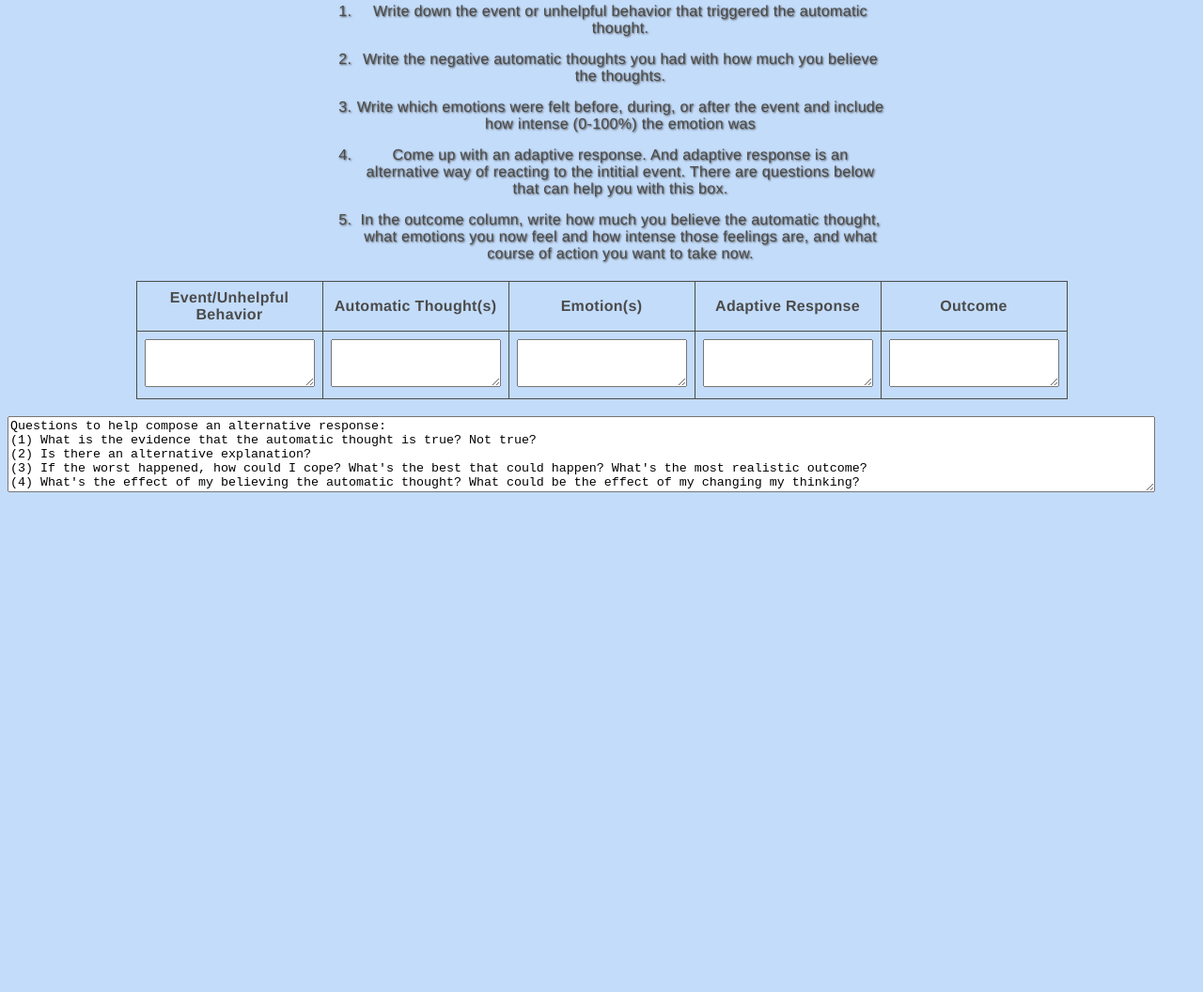
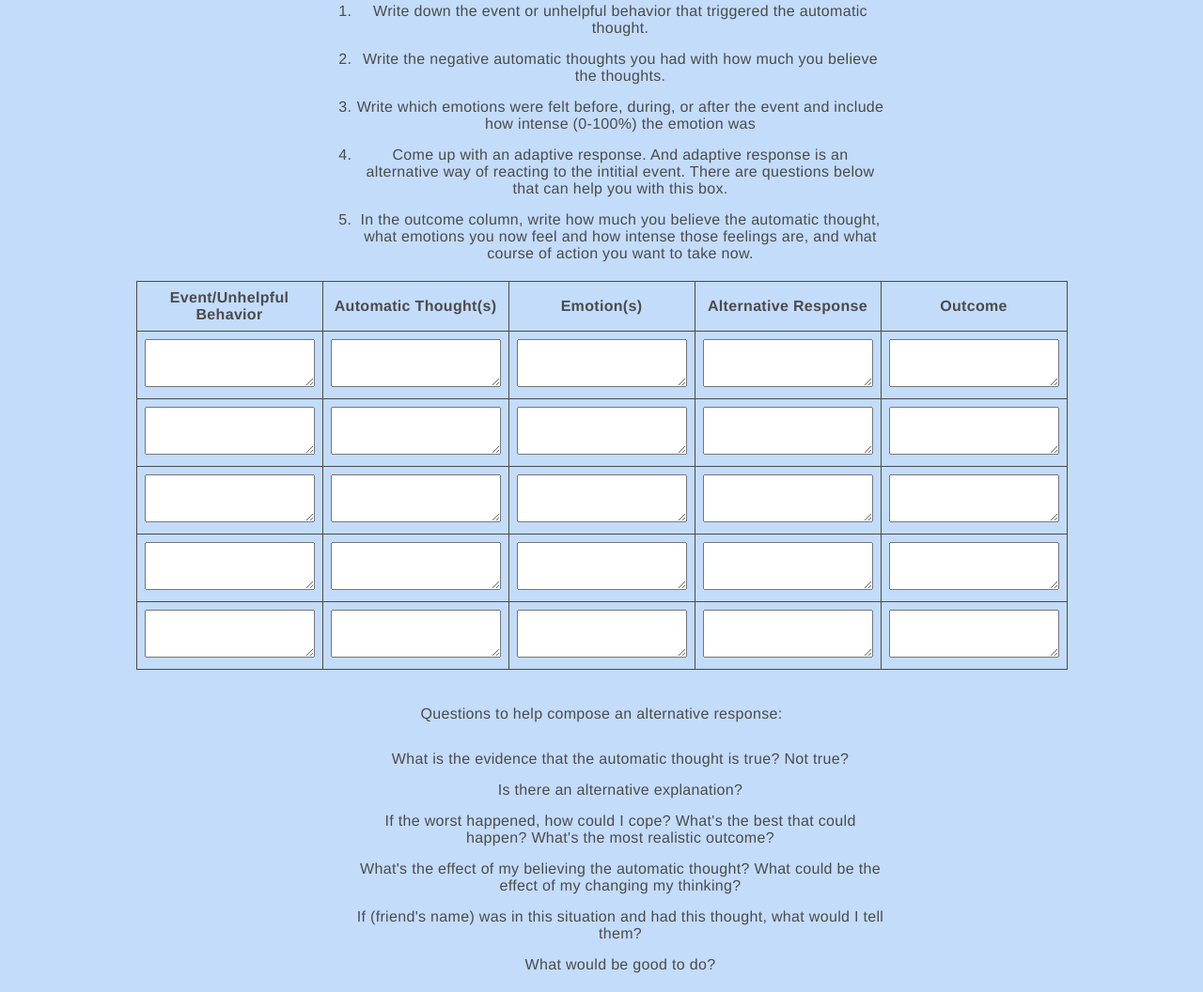
Before and after one commit to matthewschaffer/matthewschaffer.github.io, a plain HTML site: page updatedthoughtrecord.html in a window 1280 px wide. Shown: the part 290-1346 px from the top of the page at 94% size. Before the commit the page ends 826 px from the top, so only its background shows below. Drawn offline with Linux system fonts and the light colour scheme.

Commit message:
about.html

```diff
--- a/styles.css
+++ b/styles.css
@@ -35,7 +35,6 @@ ul {
 }
 li {
   margin: 15px;
-  text-shadow: 1px 1px 2px;
 }
 .writing {
   width: 720px;
--- a/updatedthoughtrecord.html
+++ b/updatedthoughtrecord.html
@@ -30,8 +30,36 @@
     <th>Event/Unhelpful Behavior</th>
     <th>Automatic Thought(s)</th>
     <th>Emotion(s)</th>
-    <th>Adaptive Response</th>
+    <th>Alternative Response</th>
     <th>Outcome</th>
+  </tr>
+  <tr>
+    <td><textarea rows="3" cols="20"></textarea></td>
+    <td><textarea rows="3" cols="20"></textarea></td>
+    <td><textarea rows="3" cols="20"></textarea></td>
+    <td><textarea rows="3" cols="20"></textarea></td>
+    <td><textarea rows="3" cols="20"></textarea></td>
+  </tr>
+  <tr>
+    <td><textarea rows="3" cols="20"></textarea></td>
+    <td><textarea rows="3" cols="20"></textarea></td>
+    <td><textarea rows="3" cols="20"></textarea></td>
+    <td><textarea rows="3" cols="20"></textarea></td>
+    <td><textarea rows="3" cols="20"></textarea></td>
+  </tr>
+  <tr>
+    <td><textarea rows="3" cols="20"></textarea></td>
+    <td><textarea rows="3" cols="20"></textarea></td>
+    <td><textarea rows="3" cols="20"></textarea></td>
+    <td><textarea rows="3" cols="20"></textarea></td>
+    <td><textarea rows="3" cols="20"></textarea></td>
+  </tr>
+  <tr>
+    <td><textarea rows="3" cols="20"></textarea></td>
+    <td><textarea rows="3" cols="20"></textarea></td>
+    <td><textarea rows="3" cols="20"></textarea></td>
+    <td><textarea rows="3" cols="20"></textarea></td>
+    <td><textarea rows="3" cols="20"></textarea></td>
   </tr>
   <tr>
     <td><textarea rows="3" cols="20"></textarea></td>
@@ -42,12 +70,17 @@
   </tr>
 </table>
 <br>
-<textarea rows="5" cols="150">Questions to help compose an alternative response:
-(1) What is the evidence that the automatic thought is true? Not true?
-(2) Is there an alternative explanation?
-(3) If the worst happened, how could I cope? What's the best that could happen? What's the most realistic outcome?
-(4) What's the effect of my believing the automatic thought? What could be the effect of my changing my thinking?
-(5) If [person's name] was in this situation and had this thought, what would I tell them?
-(6) What would be good to do?</textarea>
+<div class="thoughtrecord">
+<p>Questions to help compose an alternative response:
+</p>
+<ul class="no-shadow">
+  <li>What is the evidence that the automatic thought is true? Not true?</li>
+  <li>Is there an alternative explanation?</li>
+  <li>If the worst happened, how could I cope? What's the best that could happen? What's the most realistic outcome?</li>
+  <li>What's the effect of my believing the automatic thought? What could be the effect of my changing my thinking?</li>
+  <li>If (friend's name) was in this situation and had this thought, what would I tell them?</li>
+  <li>What would be good to do?</li>
+</ul>
+</div>
 </body>
 </html>
```
Also changed, not shown: about.html (+1 -1 lines).
